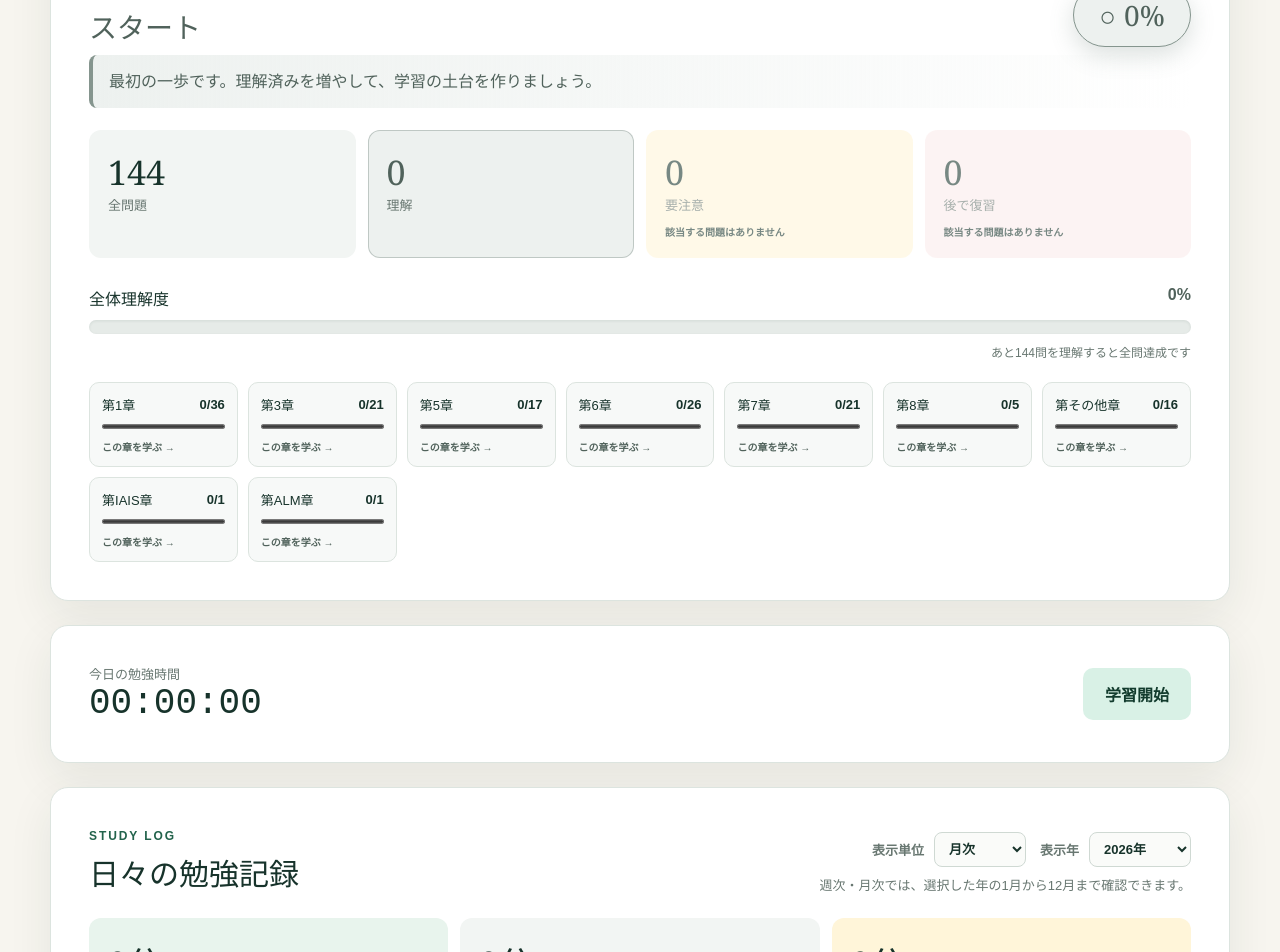
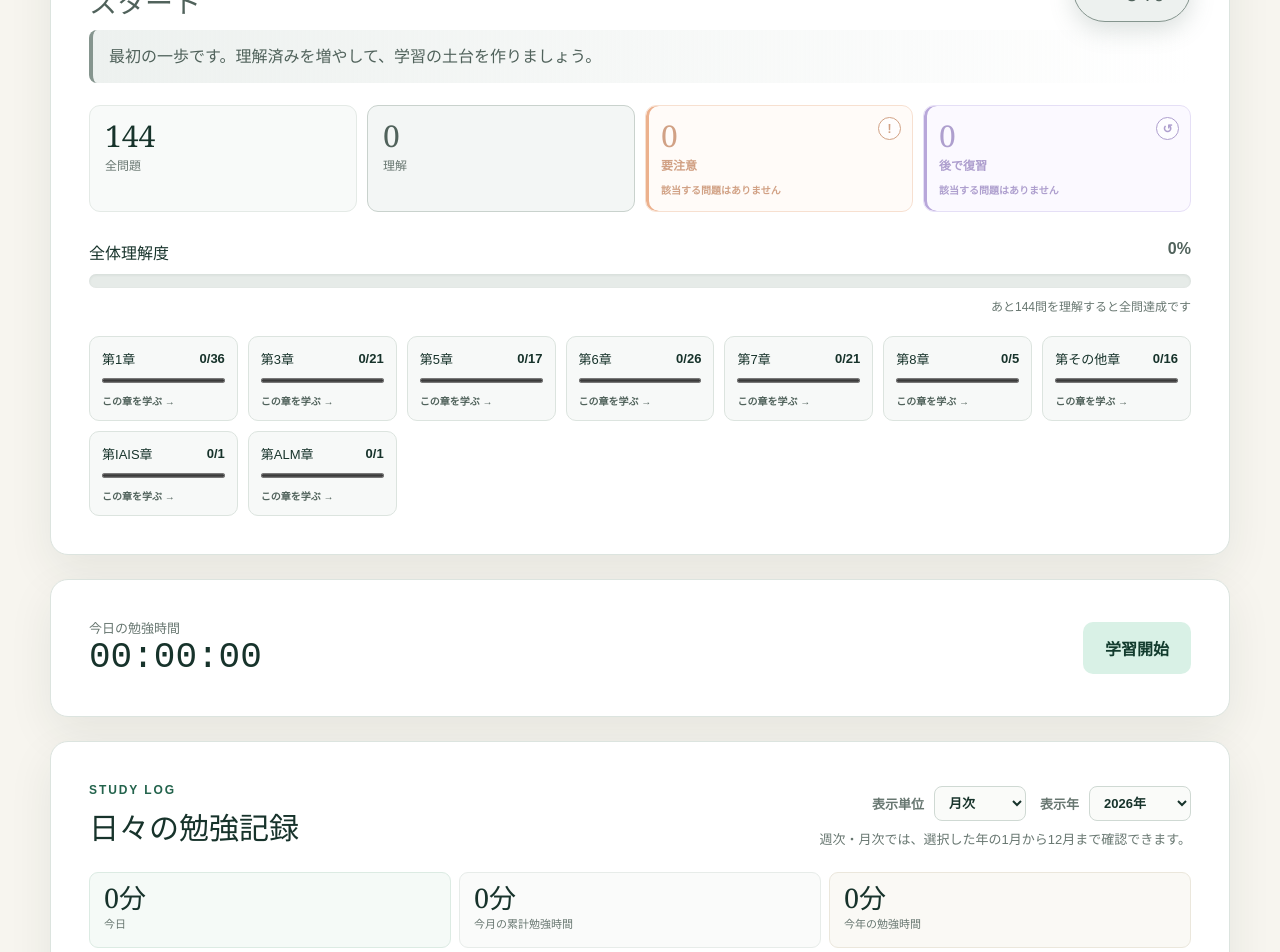
Before and after one commit to yoshi123027-del/actuary-app-seiho2, a Next.js app in the folder vercel/: page / in a window 1280 px wide. Shown: the part 700-1652 px from the top of the page. Built offline with nearby package versions, Linux system fonts and the light colour scheme.

Commit message:
生保2のダッシュボードデザインを洗練
案内文と集計カードを控えめにし、要注意・復習を固有色で識別しやすくする。

```diff
--- a/vercel/app/globals.css
+++ b/vercel/app/globals.css
@@ -29,7 +29,7 @@ button { cursor: pointer; }
 main { width: min(1180px, calc(100% - 40px)); margin: 36px auto 80px; }
 .hero { min-height: 265px; padding: clamp(28px, 5vw, 60px); display: flex; align-items: center; justify-content: space-between; gap: 30px; border-radius: 22px; color: white; background: linear-gradient(115deg, rgba(10,40,30,.96), rgba(29,91,67,.86)), linear-gradient(#123b2d, #123b2d); box-shadow: var(--shadow); }
 .hero h2 { margin: 12px 0; font-family: Georgia, "Yu Mincho", serif; font-size: clamp(30px, 5vw, 50px); font-weight: 500; }
-.hero p { max-width: 650px; color: #d4e8df; line-height: 1.8; }
+.hero p { max-width: 650px; margin: 9px 0 0; color: rgba(212, 232, 223, .64); font-size: 12px; line-height: 1.65; letter-spacing: .01em; }
 .today { color: #aedac6; font-weight: 700; }
 .hero button, .timer button { padding: 14px 22px; flex: 0 0 auto; color: var(--green); background: #d9f1e6; border: 0; border-radius: 10px; font-weight: 800; }
 .surface, .question-card, .filter-panel, .timer { margin-top: 24px; padding: clamp(22px, 4vw, 38px); background: white; border: 1px solid var(--line); border-radius: 18px; box-shadow: var(--shadow); }
@@ -40,7 +40,7 @@ main { width: min(1180px, calc(100% - 40px)); margin: 36px auto 80px; }
   --stage-soft: #edf1ef;
   --stage-glow: rgba(92, 112, 103, .22);
 }
-.learning-dashboard.stage-growing { --stage-color: #d29a28; --stage-dark: #7a5711; --stage-soft: #fff5d9; --stage-glow: rgba(210, 154, 40, .24); }
+.learning-dashboard.stage-growing { --stage-color: #4d79b8; --stage-dark: #2b4f82; --stage-soft: #eaf1fb; --stage-glow: rgba(77, 121, 184, .23); }
 .learning-dashboard.stage-steady { --stage-color: #2d8c86; --stage-dark: #145e59; --stage-soft: #e1f4f2; --stage-glow: rgba(45, 140, 134, .24); }
 .learning-dashboard.stage-final { --stage-color: #2e8a5f; --stage-dark: #17623f; --stage-soft: #e3f4ea; --stage-glow: rgba(46, 138, 95, .25); }
 .learning-dashboard.stage-complete { --stage-color: #c58d18; --stage-dark: #6d4b05; --stage-soft: #fff2c7; --stage-glow: rgba(197, 141, 24, .32); }
@@ -50,17 +50,19 @@ main { width: min(1180px, calc(100% - 40px)); margin: 36px auto 80px; }
 .dashboard-status > strong { min-width: 118px; padding: 12px 18px; color: var(--stage-dark); background: var(--stage-soft); border: 1px solid var(--stage-color); border-radius: 999px; text-align: center; font: 28px Georgia, serif; box-shadow: 0 8px 24px var(--stage-glow); }
 .dashboard-status > strong b { margin-right: 8px; font-family: inherit; }
 .motivation-message { margin: 0 0 22px; padding: 13px 16px; color: var(--stage-dark); background: linear-gradient(90deg, var(--stage-soft), transparent); border-left: 4px solid var(--stage-color); border-radius: 8px; line-height: 1.7; }
-.stats { display: grid; grid-template-columns: repeat(4, 1fr); gap: 12px; }
-.stat { width: 100%; padding: 18px; color: var(--ink); background: #f2f5f3; border: 1px solid transparent; border-radius: 12px; text-align: left; }
-.stat strong { display: block; font: 34px Georgia, serif; }
-.stat span { color: var(--muted); font-size: 13px; }
-.stat small { display: block; margin-top: 10px; color: currentColor; font-size: 10px; font-weight: 800; }
-.stat.green { background: #e8f4ed; }
-.learning-dashboard .stat.green { color: var(--stage-dark); background: var(--stage-soft); border-color: color-mix(in srgb, var(--stage-color) 45%, transparent); }
-.stat.yellow { background: #fff5d9; }.stat.red { background: #fbeceb; }
+.stats { display: grid; grid-template-columns: repeat(4, 1fr); gap: 10px; }
+.stat { position: relative; width: 100%; min-height: 96px; padding: 14px 15px; color: var(--ink); background: rgba(246, 248, 247, .72); border: 1px solid #e4eae6; border-radius: 11px; text-align: left; box-shadow: none; }
+.stat strong { display: block; font: 30px Georgia, serif; line-height: 1.05; }
+.stat > span:not(.stat-icon) { display: block; margin-top: 4px; color: var(--muted); font-size: 12px; }
+.stat small { display: block; margin-top: 9px; color: currentColor; font-size: 10px; font-weight: 800; }
+.learning-dashboard .stat.green { color: var(--stage-dark); background: color-mix(in srgb, var(--stage-soft) 64%, white); border-color: color-mix(in srgb, var(--stage-color) 28%, #e4eae6); }
+.stat.caution { color: #a94d16; background: #fff8f3; border-color: #f0c4a7; box-shadow: inset 3px 0 #dc6a27; }
+.stat.review { color: #6548a3; background: #f8f5ff; border-color: #cfc2ee; box-shadow: inset 3px 0 #7958ba; }
+.stat.caution > span:not(.stat-icon), .stat.review > span:not(.stat-icon) { color: currentColor; font-weight: 800; }
+.stat-icon { position: absolute; top: 11px; right: 11px; width: 23px; height: 23px; display: grid; place-items: center; color: currentColor !important; background: rgba(255, 255, 255, .72); border: 1px solid currentColor; border-radius: 50%; font-size: 12px !important; font-weight: 900; line-height: 1; }
 .stat-action { transition: transform .18s ease, box-shadow .18s ease, border-color .18s ease; }
 .stat-action:not(:disabled):hover, .stat-action:not(:disabled):focus-visible { transform: translateY(-3px); border-color: currentColor; box-shadow: 0 10px 24px rgba(23, 51, 43, .12); outline: none; }
-.stat-action:disabled { cursor: default; opacity: .58; }
+.stat-action:disabled { cursor: default; opacity: .52; }
 .progress-block { margin: 28px 0 22px; }
 .progress-block > div:first-child { display: flex; justify-content: space-between; }
 .progress-block > div:first-child strong { color: var(--stage-dark); }
@@ -89,8 +91,12 @@ progress { width: 100%; height: 9px; accent-color: var(--stage-color, var(--gree
 .study-filter-row { display: flex; align-items: center; justify-content: flex-end; gap: 14px; flex-wrap: wrap; }
 .study-history-tools label { display: flex; align-items: center; color: var(--muted); font-size: 13px; font-weight: 700; white-space: nowrap; }
 .study-history-tools select { min-width: 92px; margin-left: 10px; padding: 8px 28px 8px 10px; color: var(--ink); background: #fafbf9; border: 1px solid #cfd9d3; border-radius: 8px; }
-.study-summary { display: grid; grid-template-columns: repeat(3, 1fr); gap: 12px; }
-.study-summary .stat strong { font-size: clamp(24px, 4vw, 34px); }
+.study-summary { display: grid; grid-template-columns: repeat(3, 1fr); gap: 8px; }
+.study-summary .stat { min-height: 76px; padding: 11px 14px; background: #fafbfa; border-color: #e7ece9; border-radius: 9px; }
+.study-summary .stat strong { font-size: clamp(21px, 3vw, 27px); }
+.study-summary .stat > span:not(.stat-icon) { margin-top: 3px; font-size: 11px; }
+.study-summary .stat.study-today { background: #f5faf7; border-color: #dcebe3; }
+.study-summary .stat.study-year { background: #faf9f5; border-color: #ebe7dc; }
 .study-chart { height: 250px; margin-top: 28px; padding: 12px 4px 0; display: grid; grid-template-columns: repeat(var(--study-period-count, 14), minmax(42px, 1fr)); gap: 8px; overflow-x: auto; border-top: 1px solid var(--line); }
 .study-bar-column { min-width: 38px; height: 220px; display: grid; grid-template-rows: 1fr 24px; align-items: flex-end; text-align: center; }
 .study-bar-track { position: relative; height: 182px; padding-top: 24px; display: flex; align-items: end; justify-content: center; border-bottom: 1px solid #d7e1dc; }
@@ -149,8 +155,9 @@ footer { padding: 34px; color: #9cb3aa; text-align: center; background: var(--gr
   .dashboard-status { align-items: flex-start; }
   .dashboard-status > strong { min-width: 96px; padding: 10px 12px; font-size: 23px; }
   .motivation-message { font-size: 13px; }
-  .stat { padding: 15px; }
-  .stat strong { font-size: 29px; }
+  .stat { min-height: 88px; padding: 13px; }
+  .stat strong { font-size: 27px; }
+  .hero p { font-size: 11px; }
   .filter-panel { grid-template-columns: 1fr; }
   .filter-panel .keyword { grid-column: auto; }
   .question-toolbar { grid-template-columns: 1fr; }
--- a/vercel/app/page.js
+++ b/vercel/app/page.js
@@ -301,7 +301,7 @@ function useStudyTimer(storageKey) {
   };
 }
 
-function Stat({ value, label, tone = "", onClick, disabled = false }) {
+function Stat({ value, label, tone = "", onClick, disabled = false, icon = "" }) {
   const Tag = onClick ? "button" : "div";
   return (
     <Tag
@@ -310,6 +310,7 @@ function Stat({ value, label, tone = "", onClick, disabled = false }) {
       disabled={onClick ? disabled : undefined}
       type={onClick ? "button" : undefined}
     >
+      {icon && <span className="stat-icon" aria-hidden="true">{icon}</span>}
       <strong>{value}</strong>
       <span>{label}</span>
       {onClick && <small>{disabled ? "該当する問題はありません" : "クリックして演習する →"}</small>}
@@ -443,8 +444,8 @@ function Dashboard({ questions, progress, onOpenCaution, onOpenReview, onOpenCha
       <div className="stats">
         <Stat value={questions.length} label="全問題" />
         <Stat value={understood} label="理解" tone="green" />
-        <Stat value={caution} label="要注意" tone="yellow" onClick={onOpenCaution} disabled={caution === 0} />
-        <Stat value={review} label="後で復習" tone="red" onClick={onOpenReview} disabled={review === 0} />
+        <Stat value={caution} label="要注意" tone="caution" icon="!" onClick={onOpenCaution} disabled={caution === 0} />
+        <Stat value={review} label="後で復習" tone="review" icon="↺" onClick={onOpenReview} disabled={review === 0} />
       </div>
       <div className="progress-block">
         <div><span>全体理解度</span><strong>{percent}%</strong></div>
@@ -546,9 +547,9 @@ function StudyHistory({ dailySeconds, now }) {
         </div>
       </div>
       <div className="study-summary">
-        <Stat value={formatStudyDuration(todaySeconds)} label="今日" tone="green" />
+        <Stat value={formatStudyDuration(todaySeconds)} label="今日" tone="study-today" />
         <Stat value={formatStudyDuration(monthlySeconds)} label="今月の累計勉強時間" />
-        <Stat value={formatStudyDuration(yearlySeconds)} label="今年の勉強時間" tone="yellow" />
+        <Stat value={formatStudyDuration(yearlySeconds)} label="今年の勉強時間" tone="study-year" />
       </div>
       <div
         className="study-chart"
```
